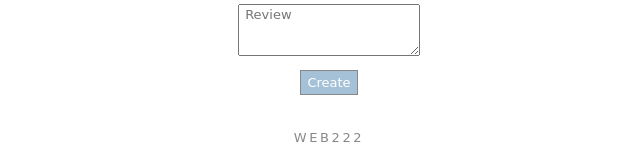
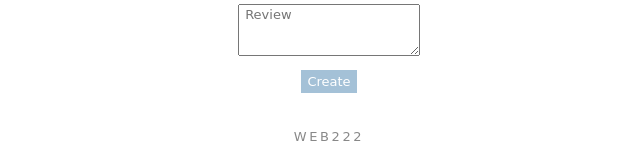
Before and after one commit to bkim89229/my_favorite_game, a plain HTML site: page reviews.html in a window 1280 px wide. Shown: the part 1637-1797 px from the top of the page, 311-951 px from the left. Drawn offline with Linux system fonts and the light colour scheme; a web font is replaced by a local one.

Commit message:
Add files via upload

```diff
--- a/css/style.css
+++ b/css/style.css
@@ -146,7 +146,7 @@ textarea {
 button{
     padding: 0.3em 0.5em;
     background-color: #a4c1d7;
-    border: thin solid #888;
+    border: none;
     color: #ffffff;
 }
 
```
